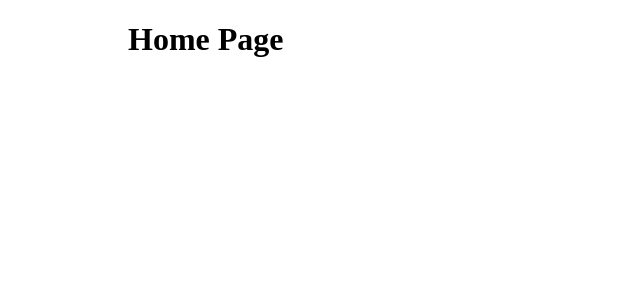
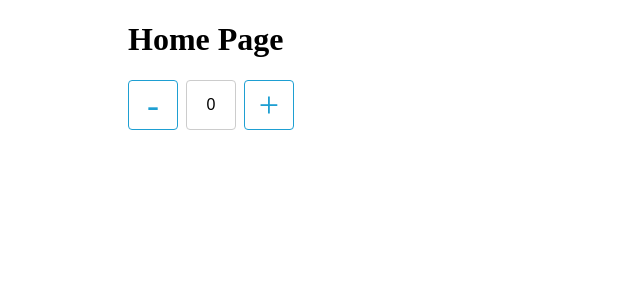
Before and after one commit to Dannyisadog/booking, a React app: page / in a window 1280 px wide. Shown: the top 300 px of the page, without its empty margins (0-640 px from the left). Built offline with nearby package versions, Linux system fonts and the light colour scheme.

Commit message:
feat: custom input number

```diff
--- a/src/js/Home.js
+++ b/src/js/Home.js
@@ -1,5 +1,6 @@
 import React from "react";
 import styled from "styled-components";
+import CustomInputNumber from "./components/CustomInputNumber";
 
 const Container = styled.div`
 
@@ -9,6 +10,12 @@ const Home = () => {
   return (
     <Container>
       <h1>Home Page</h1>
+      <CustomInputNumber
+        value={0}
+        min={0}
+        step={1}
+        max={20}
+      />
     </Container>
   );
 }
--- /dev/null
+++ b/src/js/components/CustomInputNumber.js
@@ -0,0 +1,183 @@
+import React, { useState, useEffect, useRef } from "react";
+import styled from "styled-components";
+import PropTypes from "prop-types";
+
+const Container = styled.div`
+  display: flex;
+
+  input::-webkit-outer-spin-button,
+  input::-webkit-inner-spin-button {
+    -webkit-appearance: none;
+    margin: 0;
+  }
+
+  /* Firefox */
+  input[type=number] {
+    -moz-appearance: textfield;
+  }
+
+  input:focus{
+    outline: none;
+}
+
+  .block {
+    width: 48px;
+    height: 48px;
+    border-radius: 4px;
+    margin-right: 8px;
+    font-size: 16px;f
+  }
+  .block:last-child {
+    margin-right: 0;
+  }
+  .minus-button,
+  .plus-button {
+    display: flex;
+    justify-content: center;
+    align-items: center;
+    cursor: ${props => (props.disabled ? "not-allowed" : "pointer")} !important;
+    border: 1px solid ${props => (props.disabled ? "#ccc" : "rgb(30, 159, 210);")} !important;
+    color: ${props => (props.disabled ? "#ccc" : "rgb(30, 159, 210);")} !important;
+    font-size: 36px;
+  }
+  .minus-button {
+    cursor: ${props => (props.minusDisabled ? "not-allowed" : "pointer")};;
+    border: 1px solid ${props => (props.minusDisabled ? "#ccc" : "rgb(30, 159, 210);")};
+    color: ${props => (props.minusDisabled ? "#ccc" : "rgb(30, 159, 210);")};
+  }
+  .plus-button {
+    cursor: ${props => (props.plusDisabled ? "not-allowed" : "pointer")};;
+    border: 1px solid ${props => (props.plusDisabled ? "#ccc" : "rgb(30, 159, 210);")};
+    color: ${props => (props.plusDisabled ? "#ccc" : "rgb(30, 159, 210);")};
+  }
+  .input-area {
+    text-align: center;
+    border: 0;
+    padding: 0;
+    border: 1px solid #ccc;
+  }
+`;
+
+const CustomInputNumber = ({
+  min,
+  max,
+  step,
+  name,
+  value,
+  disabled,
+  onChange,
+  onBlur,
+}) => {
+  const [oldValue, setOldValue] = useState(value);
+  const [minusDisabled, setMinusDisabled] = useState(false);
+  const [plusDisabled, setPlusDisabled] = useState(false);
+  const [intervalId, setIntervalId] = useState(0);
+
+  const inputRef = useRef(null);
+  const doActions = ({ type, value = 0 }) => {
+    if (disabled) return;
+    switch (type) {
+      case "plus":
+        if (inputRef.current.value < max && parseInt(inputRef.current.value) + 1 * step <= max) {
+          inputRef.current.value =
+            parseInt(inputRef.current.value) + 1 * step;
+        }
+        break;
+      case "minus":
+        if (inputRef.current.value > min && parseInt(inputRef.current.value) - 1 * step >= min) {
+          inputRef.current.value =
+            parseInt(inputRef.current.value) - 1 * step;
+        }
+        break;
+      case "set":
+        if (inputRef.current.value < min || value === '') {
+          inputRef.current.value = min;
+        } else if (inputRef.current.value > max) {
+          inputRef.current.value = max;
+        } else {
+          inputRef.current.value = value;
+        }
+        break;
+      case "init":
+        break;
+      default:
+        break;
+    }
+    if (parseInt(inputRef.current.value) === parseInt(oldValue)) return;
+    setMinusDisabled(parseInt(inputRef.current.value) <= min);
+    setPlusDisabled(parseInt(inputRef.current.value) >= max);
+    setOldValue(parseInt(inputRef.current.value));
+    onChange({
+      value: inputRef.current.value,
+    });
+  }
+
+  const longPressHandler = ({ type }) => {
+    const newIntervalId = setInterval(() => {
+      doActions({ type });
+    }, 80);
+    setIntervalId(newIntervalId);
+  }
+
+  const clearLongPressTimer = () => {
+    clearInterval(intervalId);
+    setIntervalId(0);
+  }
+
+  useEffect(() => {
+    doActions({ type: 'init' });
+  }, []);
+
+  return (
+    <Container
+      disabled={disabled}
+      minusDisabled={minusDisabled}
+      plusDisabled={plusDisabled}
+    >
+      <div className="minus-button block"
+        onMouseDown={() => longPressHandler({ type: "minus" })}
+        onMouseUp={clearLongPressTimer}
+      >
+        -
+      </div>
+      <input
+        ref={inputRef}
+        className="input-area block"
+        type="number"
+        defaultValue={value}
+        onChange={(e) => {
+          doActions({ type: "set", value: e.target.value });
+        }}
+        min={min}
+        max={max}
+        disabled={disabled}
+        step={step}
+        name={name}
+        onBlur={onBlur}
+      />
+      <div className="plus-button block"
+        onMouseDown={() => longPressHandler({ type: "plus" })}
+        onMouseUp={clearLongPressTimer}
+      >
+        +
+      </div>
+    </Container>
+  );
+}
+
+CustomInputNumber.defaultProps = {
+  step: 1
+}
+
+CustomInputNumber.propTypes = {
+  min: PropTypes.number.isRequired,
+  max: PropTypes.number.isRequired,
+  step: PropTypes.number,
+  name: PropTypes.string.isRequired,
+  value: PropTypes.number.isRequired,
+  disabled: PropTypes.bool.isRequired,
+  onChange: PropTypes.func.isRequired,
+  onBlur: PropTypes.func.isRequired
+}
+
+export default CustomInputNumber;
```
